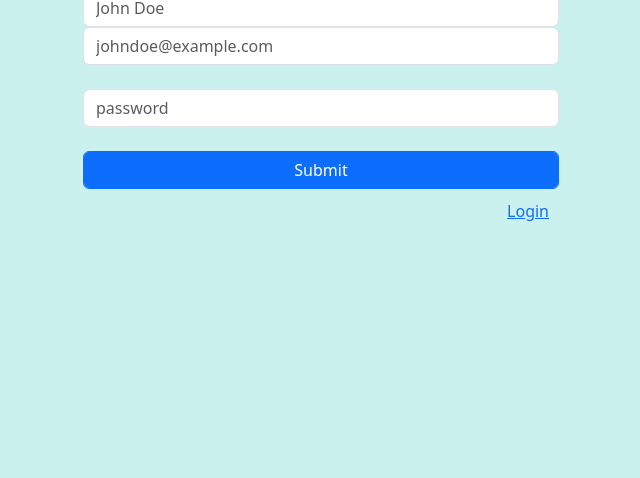
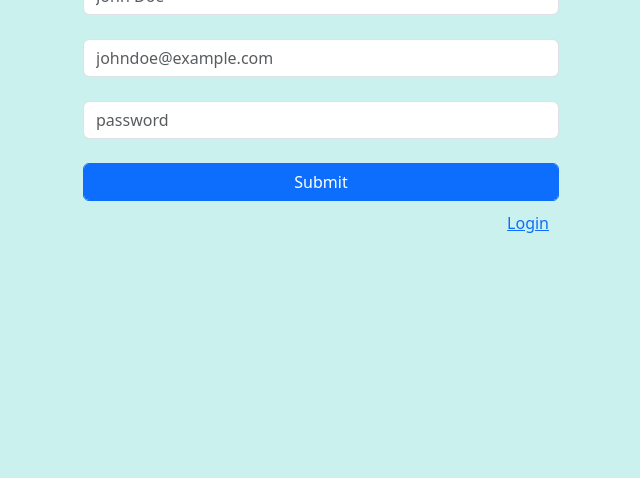
Before and after one commit to ramprasad770/applicationTrackerBackend, a website: page public/signup.html in a window 1280 px wide. Shown: the part 322-800 px from the top of the page, without its empty margins (319-959 px from the left). Drawn offline with nearby package versions, Linux system fonts and the light colour scheme.

Commit message:
Update signup.html

```diff
--- a/public/signup.html
+++ b/public/signup.html
@@ -33,7 +33,7 @@
         <section class="container-sm" id="section">
             <h1>Register</h1>
             <form class="form" action="/register" method="post">
-                <input class="form-control" type="text" placeholder="John Doe" name="username" id="username">
+                <input class="form-control" type="text" placeholder="John Doe" name="username" id="username"><br>
                 <input class="form-control" type="text" placeholder="johndoe@example.com" name="email" id="email"><br>
                 <input class="form-control" type="password" placeholder="password" name="password" id="password"><br>
                 <input class="form-control btn btn-primary" type="submit">&nbsp;
```
